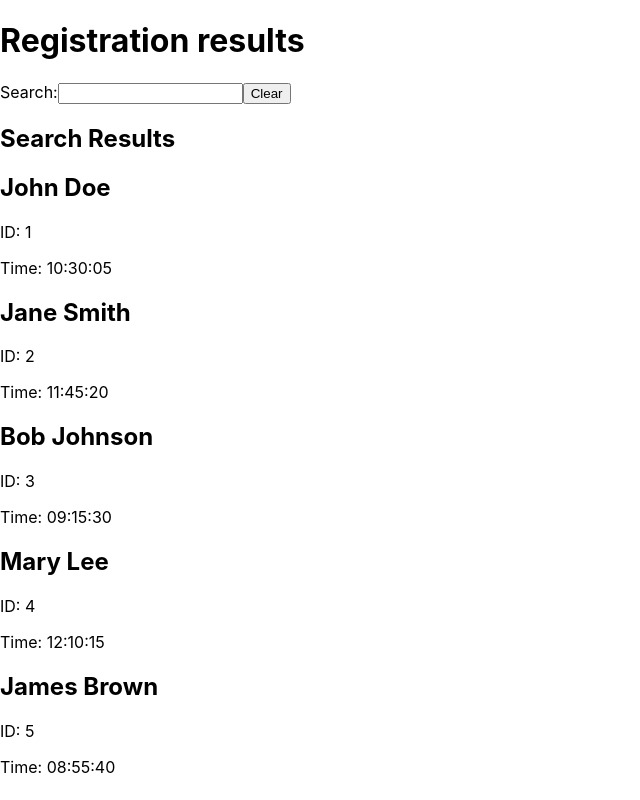
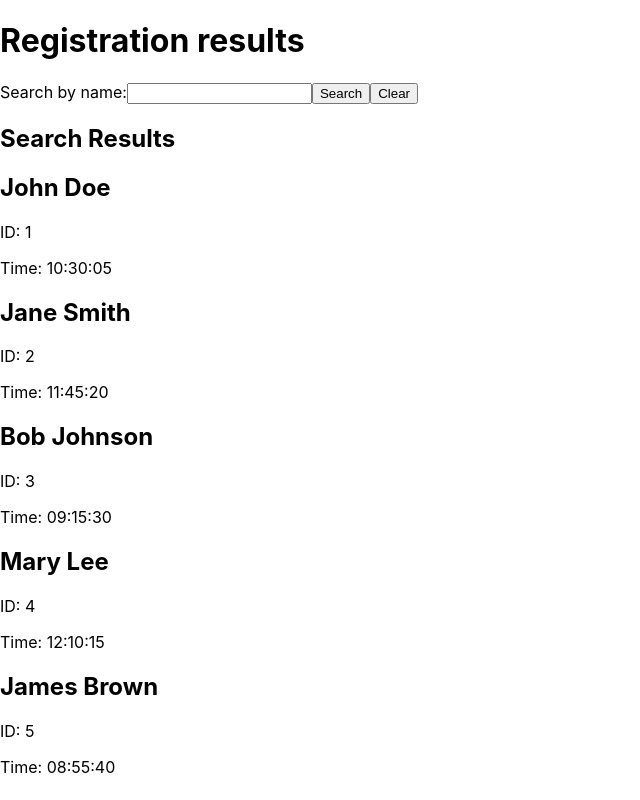
Before and after one commit to trubo4ka911/register-results, a React (Create React App) app: page / in a window 1280 px wide. Shown: the whole page, without its empty margins (0-640 px from the left). Built offline with nearby package versions, Linux system fonts and the light colour scheme.

Commit message:
Update SearchForm.jsx

```diff
--- a/src/components/SearchForm.jsx
+++ b/src/components/SearchForm.jsx
@@ -1,24 +1,32 @@
 import React, { useState } from 'react';
 
 const SearchForm = ({ handleSearch }) => {
-    const [searchValue, setSearchValue] = useState("");
+  const [inputValue, setInputValue] = useState('');
 
-    const handleInputChange = (e) => {
-      const query = e.target.value;
-    //   setSearchValue(query);
-    //   handleSearch(query);
-    };
-
-    return (
-      <form>
-        <label htmlFor="search">Search:</label>
-        <input type="text" id="search" onChange={handleInputChange} />
-        <button type="reset" onClick={() => handleSearch("")}>
-          Clear
-        </button>
-      </form>
-    );
+  const handleSubmit = (e) => {
+    e.preventDefault();
+    handleSearch(inputValue);
   };
 
+  const handleClear = () => {
+    setInputValue('');
+    handleSearch('');
+  };
+
+  const handleInputChange = (e) => {
+    setInputValue(e.target.value);
+  };
+
+  return (
+    <form onSubmit={handleSubmit} className="search-form">
+      <label>
+        Search by name:
+        <input type="text" value={inputValue} onChange={handleInputChange} />
+      </label>
+      <button type="submit">Search</button>
+      <button type="button" onClick={handleClear}>Clear</button>
+    </form>
+  );
+};
 
 export default SearchForm;
```
